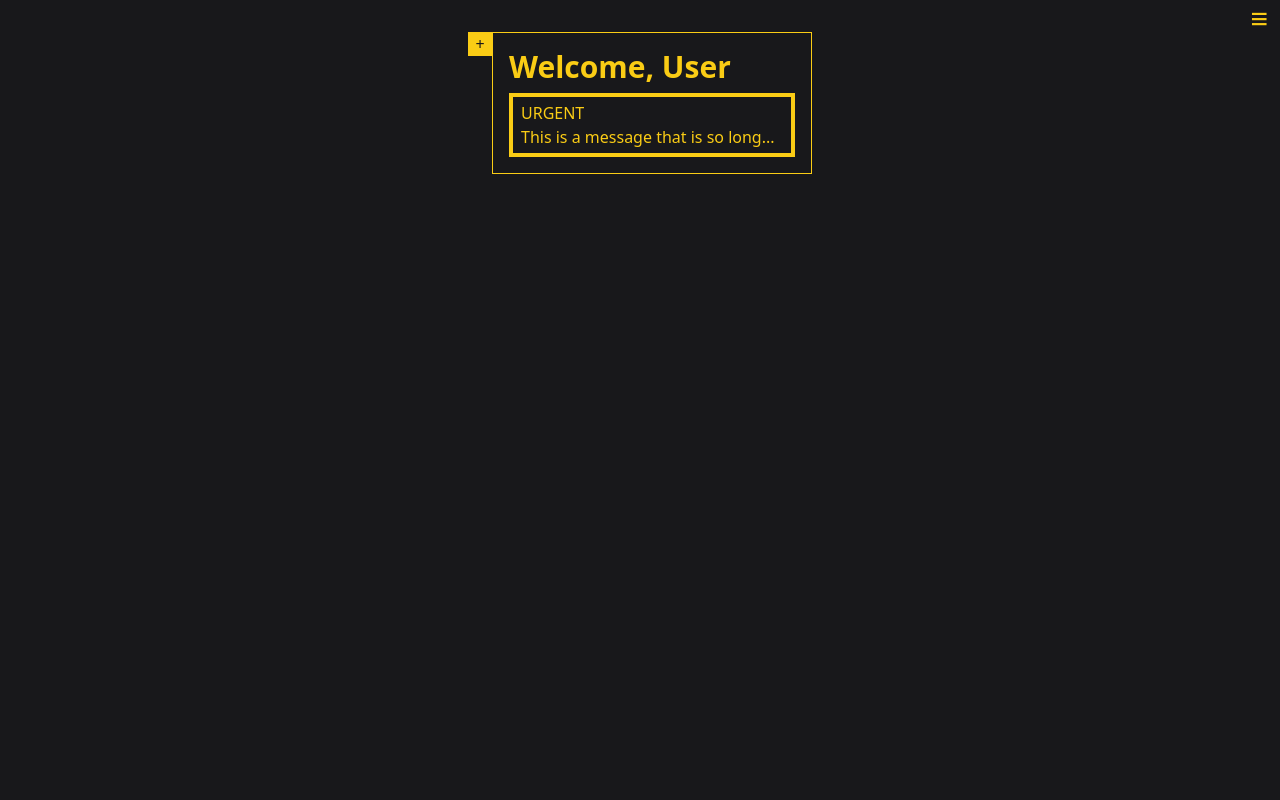
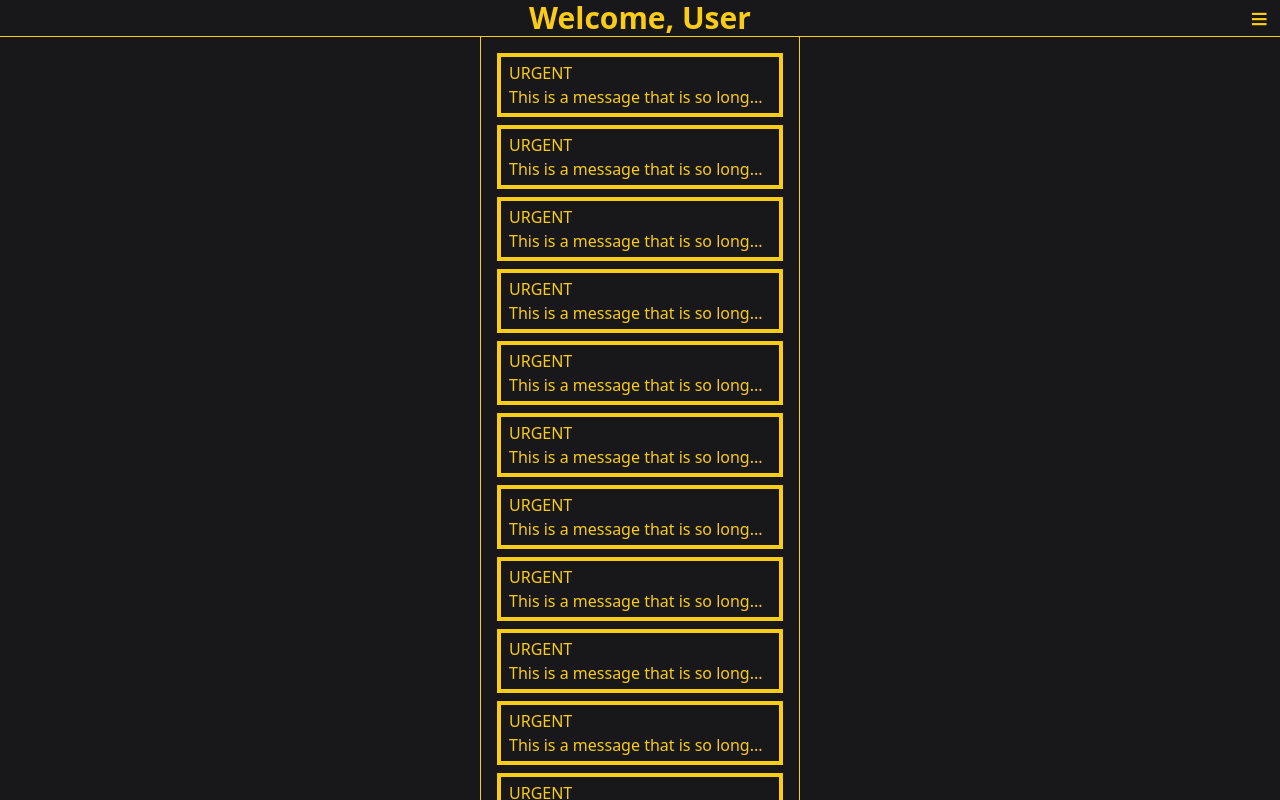
Before and after one commit to smmmfrd/hacker-messages, a React (Vite) app: page / in a window 1280 px wide. Shown: the top 800 px of the page. Built offline with nearby package versions, Linux system fonts and the light colour scheme.

Commit message:
Header Move and Positioning Fix

```diff
--- a/src/App.jsx
+++ b/src/App.jsx
@@ -3,23 +3,29 @@ import { useState } from "react"
 export default function App() {
     const [messageOpen, setMessageOpen] = useState(false);
 
-    return (
-        <main className="flex mx-auto justify-center py-8">
-            <div className="w-6">
-                <button title="New Message" className="w-full bg-highlight text-background">+</button>
-            </div>
-            <div className="w-80 border border-yellow-400 p-4 flex flex-col gap-2">
-                <h1 className="text-3xl font-bold">Welcome, User</h1>
-                <section className="border-4 border-highlight px-2 py-1 hover:bg-highlight hover:text-background hover:border-highlight" onClick={() => setMessageOpen(!messageOpen)}>
+    function testMessages() {
+        let messages = [];
+        for (let i = 0; i < 20; i++) {
+            messages.push(
+                <section key={i} className="border-4 border-highlight px-2 py-1 hover:bg-highlight hover:text-background hover:border-highlight" onClick={() => setMessageOpen(!messageOpen)}>
                     <h2>URGENT</h2>
                     <p>This is a message that is so long...</p>
                 </section>
+            );
+        }
+        return messages;
+    }
+
+    return (
+        <main className="flex mx-auto justify-center">
+            <div className="w-80 border-b border-x border-highlight p-4 flex flex-col gap-2">
+                {testMessages()}
             </div>
-            <div className={`${messageOpen ? "w-full border border-l-0" : "w-0 border-0"} duration-100 truncate border-highlight`}>
+            <div className={`${messageOpen ? "w-full border-b border-r" : "w-0 border-0"} h-max duration-100 truncate border-highlight`}>
                 <button onClick={() => setMessageOpen(false)} title="Close Message" className="w-10 h-10 bg-highlight text-background">{'<'}</button>
                 <h2>Message Title</h2>
                 <p>Message Text</p>
             </div>
         </main>
-    )
+    );
 }
--- a/src/components/Layout.jsx
+++ b/src/components/Layout.jsx
@@ -5,10 +5,15 @@ export default function Layout({ children }) {
 
     return (
         <>
-            <button onClick={() => setShowOptions(!showOptions)} className={`absolute ${ showOptions ? "right-28" : "right-0"} px-3 text-3xl duration-75`}>&equiv;</button>
-            <div className="flex flex-row-reverse overflow-hidden">
-                <nav className={`${showOptions ? "w-28" : "w-0"} truncate flex-none duration-75`}>
-                    <ul>
+            <header className="sticky top-0 bg-background border-b border-b-highlight">
+                <div className="mx-auto">
+                    <h1 className="text-3xl sm:text-center font-bold">Welcome, User</h1>
+                </div>
+                <button onClick={() => setShowOptions(!showOptions)} className={`absolute top-0 right-0 px-3 text-3xl duration-75 ${showOptions ? "mr-28" : "mr-0"}`}>&equiv;</button>
+            </header>
+            <div className="flex flex-row-reverse overflow-x-hidden">
+                <nav className={`right-0 ${showOptions ? "w-28" : "w-0"} truncate flex-none duration-75`}>
+                    <ul className="fixed">
                         <li>Change User</li>
                         <li>Enter Sandbox</li>
                     </ul>
```
